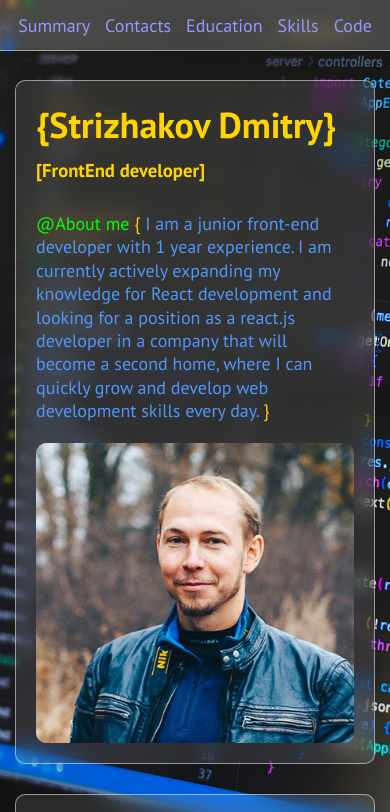
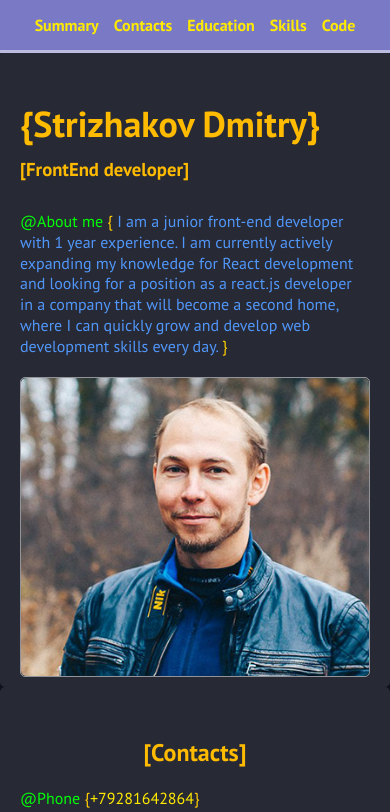
Before and after one commit to dstrizhakov/rsschool-cv, a plain HTML site: page index.html in a window 390 px wide. Shown: the top 812 px of the page. Drawn offline with Linux system fonts and the light colour scheme.

Commit message:
fix: change styles for mobile

```diff
--- a/index.html
+++ b/index.html
@@ -1,7 +1,7 @@
 <!DOCTYPE html>
 <html lang="en">
 <head>
-    <title>CV</title>
+    <title>Dmitry Strizhakov CV</title>
     <meta charset="UTF-8">
     <meta http-equiv="X-UA-Compatible" content="IE=edge">
     <meta name="viewport" content="width=device-width, initial-scale=1.0">
@@ -38,7 +38,13 @@
                         <p>
                             <span class="code__func">@About me</span>
                             <span class="code__brack">{</span>
-                                <span class="code__arg">I am a junior front-end developer with 1 year experience. I am currently actively expanding my knowledge for React development and looking for a position as a react.js developer in a company that will become a second home, where I can quickly grow and develop web development skills every day. </span>
+                            <span class="code__arg">I am a junior front-end developer
+                                with 1 year experience. I am currently actively expanding
+                                my knowledge for React development and looking for a position
+                                as a react.js developer in a company that will become a
+                                second home, where I can quickly grow and develop web
+                                development skills every day.
+                            </span>
                             <span class="code__brack">}</span>
                         </p>
                     </div>
@@ -61,39 +67,12 @@
                 <section class="main__education education page">
                     <h2>[Education and experience]</h2>
                     <ul class="education__list">
-                        <li>
-                            <b>
-                                <span class="code__func">1993-2003</span>:
-                            </b>
-                             Secondary School
-                        </li>
-                        <li>
-                            <b><span class="code__func">2003-2008</span>:
-                            </b>
-                             Taganrog State University Of Radio Engeneering
-                        </li>
-                        <li>
-                            <b>
-                                <span class="code__func">2008-2020</span>:
-                            </b>
-                             Self study and working in Beta-Air JSC
-                            </li>
-                        <li>
-                            <b>
-                                <span class="code__func">2020-2021</span>:</b>
-                             Freelancer for life courses by <a href="https://fls.guru/">fls.guru</a>
-                        </li>
-                        <li>
-                            <b>
-                                <span class="code__func">2021-2022</span>:</b>
-                             Way Of Samurai courses by <a href="https://it-kamasutra.com/">it-kamasutra.com</a>
-                        </li>
-                        <li>
-                            <b>
-                                <span class="code__func">2022 to the present</span>:
-                            </b>
-                            <a href="https://app.rs.school/">RS School</a>
-                        </li>
+                        <li><b><span class="code__func">1993-2003</span>: </b>Secondary School</li>
+                        <li><b><span class="code__func">2003-2008</span>: </b>Taganrog State University Of Radio Engeneering</li>
+                        <li><b><span class="code__func">2008-2020</span>: </b>Self study and working in Beta-Air JSC</li>
+                        <li><b><span class="code__func">2020-2021</span>: </b>Freelancer for life courses by <a href="https://fls.guru/">fls.guru</a></li>
+                        <li><b><span class="code__func">2021-2022</span>: </b>Way Of Samurai courses by <a href="https://it-kamasutra.com/">it-kamasutra.com</a></li>
+                        <li><b><span class="code__func">2022 to the present</span>: </b><a href="https://app.rs.school/">RS School</a></li>
                     </ul>
                     <h3>[Languages]</h3>
                     <ul class="education__languages">
@@ -159,14 +138,17 @@
             <div class="footer__container">
                 <div class="footer__wrapper">
                     <div class="footer__row">
-                        <a href="https://github.com/dstrizhakov" target="_blank"><img class="footer__img" src="img/github_logo.svg" alt="githab"></a>
+                        <a href="https://github.com/dstrizhakov" target="_blank">
+                            <img class="footer__img" src="img/github_logo.svg" alt="githab" title="Link to Github">
+                        </a>
                         <span>2022 © Dmitry Strizhakov</span>
-                        <a href="https://rs.school/js/" target="_blank"><img class="footer__img" src="img/rs_school_js.svg" alt="rsschool"></a>
+                        <a href="https://rs.school/js/" target="_blank">
+                            <img class="footer__img" src="img/rs_school_js.svg" alt="rsschool" title="Link to rsschool">
+                        </a>
                     </div>
                 </div>
             </div>
         </footer>
     </div>
-
 </body>
 </html>
--- a/style.css
+++ b/style.css
@@ -1,3 +1,4 @@
+/* подключение шрифра PT Sans */
 @import url('https://fonts.googleapis.com/css2?family=PT+Sans:wght@400;700&display=swap');
 
 /* Минимальное обнуление стилей */
@@ -14,7 +15,7 @@
 }
 
 a {
-  color:#9599ff;
+  color:#ffea00;
   transition: 0.3s ease 0s;
   }
 
@@ -39,19 +40,14 @@ ul {
 
 
 
-
+/* Базовые стили страницы */
 html,
 body {
   font-family: 'PT Sans', sans-serif;
   height: 100%;
   min-width: 320px;
-  color: rgb(255, 213, 0);
-  background: url(img/background.jpg);
-  background-repeat: no-repeat;
-  background-size: cover;
-  background-position: center;
-  background-attachment: fixed;
-  height: 100vh;
+  color: rgb(255, 187, 0);
+  background-color: rgb(14, 17, 29);
 }
 
 /* Прижимаем footer к низу */
@@ -68,28 +64,25 @@ body {
     min-width: 0;
   }
 
-/*
-Стили будут применяться ко
-всем классам содержащим *__container
-Например header__container, main__container и т.д.
-*/
+/* стили для контейнера, будут применяться ко всем __container*/
+
   [class*=__container] {
     max-width: 920px;
     margin: 0 auto;
     padding: 0 15px;
   }
 
-/* Header */
+/* Стили Header */
 
 .header {
     position: fixed;
     top: 0;
     left: 0;
     width: 100%;
-    background-color: rgba(255, 255, 255, 0.2);
-    backdrop-filter: blur(10px);
-    border-bottom: 1px solid rgba(255, 255, 255, 0.5);
+    background-color: rgb(121, 121, 197);
+    border-bottom: 3px solid rgba(255, 255, 255, 0.5);
     font-size: 18px;
+    font-weight: 700;
     z-index: 99;
   }
 
@@ -103,7 +96,7 @@ body {
 .header__logo span{
     font-weight: 700;
     letter-spacing: 5px;
-    color:rgb(255, 0, 0);
+    color:rgb(255, 164, 17);
   }
 .menu__list {
     display: flex;
@@ -124,10 +117,8 @@ body {
     color: #ff3535;
   }
 
-/* Main */
+/* Стили Main */
 
-.main {
-}
 .ancor {
   padding: 20px 0px;
 }
@@ -136,21 +127,20 @@ body {
 }
 
 .info__text {
-  flex: 0 1 auto;
   padding-right: 15px;
+}
 
-}
 .info__text p{
-padding: 20px 0px;
-font-size: 18px;
+padding: 20px 0;
 line-height: 130%;
 }
-
 
 .info__photo{
 position: relative;
 padding: 10% 20%;
 height: 300px;
+border: 1px solid rgba(255, 255, 255, 0.5);
+border-radius: 5px;
 }
 .info__photo img{
   position: absolute;
@@ -158,16 +148,15 @@ height: 300px;
   height: 100%;
   top: 0;
   left: 0;
-  border-radius: 10px;
+  border-radius: 5px;
   object-fit: cover;
 }
 
 .page {
-  border: 1px solid rgba(255, 255, 255, 0.5);
+  border: 3px solid rgba(255, 255, 255, 0.5);
   background-color: rgba(255, 255, 255, 0.1);
-  backdrop-filter: blur(10px);
   padding: 20px;
-  border-radius: 10px;
+  border-radius: 5px;
 }
 .page h1 {
   font-size: 36px;
@@ -216,8 +205,8 @@ margin-bottom: 40px;
 /* footer */
 
 .footer {
-    background-color: rgba(255, 255, 255, 0.2);
-    border-top: 1px solid rgba(255, 255, 255, 0.5);
+    background-color: rgb(121, 121, 197);
+    border-top: 3px solid rgba(255, 255, 255, 0.5);
     backdrop-filter: blur(10px);
     font-size: 18px;
 }
@@ -253,6 +242,9 @@ margin-bottom: 40px;
     }
   }
   @media (max-width: 600px) {
+    .header {
+      font-size: 16px;
+    }
     .header__wrapper {
       justify-content: center;
     }
@@ -263,6 +255,25 @@ margin-bottom: 40px;
       padding: 15px 0px;
     }
     .ancor:first-child {
-  padding: 40px 0px;
-}
+      padding: 40px 0px;
+    }
+    .main__container {
+      padding: 0px;
+    }
+    .ancor {
+      padding: 0px 0px;
+    }
+    .ancor:first-child {
+      padding: 25px 0px;
+    }
+    .page {
+      border: none;
+      padding: 50px 20px 10px;
+    }
+    .code {
+      margin-bottom: 0px;
+    }
+    .footer {
+      font-size: 16px;
+    }
   }
```
Also changed, not shown: img/background.jpg (deleted). Lines whose indentation alone changed are shown as unchanged.
